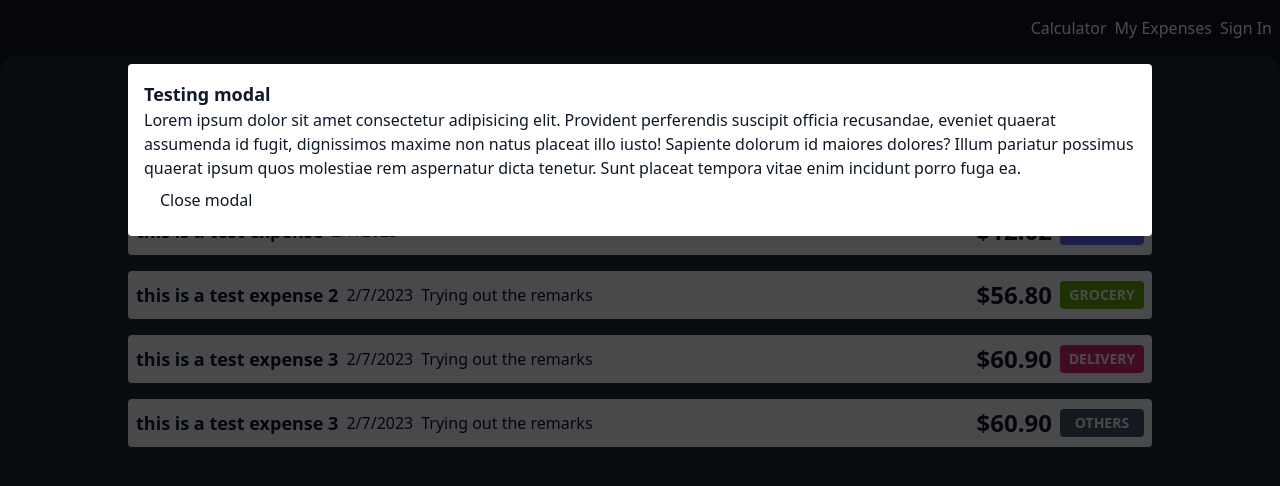
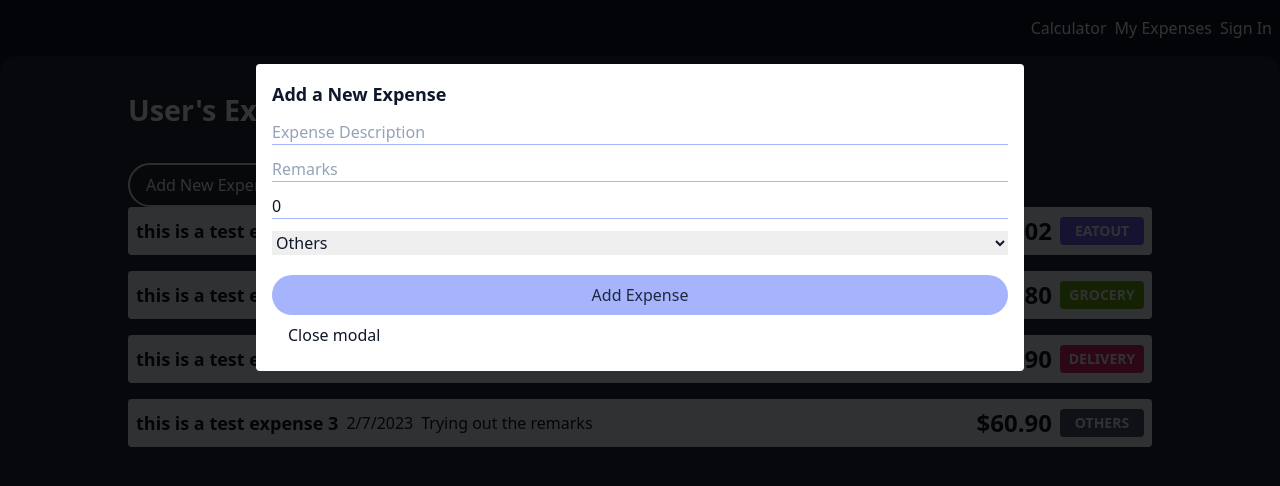
Before and after one commit to charmainelhm/chowbread-frontend, a React (Create React App) app: page /expenses in a window 1280 px wide. Both pictures are taken after a click on the button "Add New Expense". Shown: the top 486 px of the page. Built offline with nearby package versions, Linux system fonts and the light colour scheme; the HTML template or start-up script is replaced by a standard one.

Commit message:
Create add expense form

```diff
--- a/src/components/Modal.js
+++ b/src/components/Modal.js
@@ -1,20 +1,61 @@
+import { createExpenseInputs } from "../data/formData";
+import FormInput from "../components/FormInput";
+import { useState } from "react";
+import { expenseType } from "../data/expenseType";
+import { toTitleCase } from "../helperFunctions";
+
 const Modal = ({ toggleModal }) => {
+  const [expenseValues, setExpenseValues] = useState({
+    description: "",
+    remarks: "",
+    amount: 0,
+    type: "OTHERS",
+  });
+
+  const onInputChange = (e) => {
+    setExpenseValues({
+      ...expenseValues,
+      [e.target.name]: e.target.value,
+    });
+  };
+
+  const onTypeChange = (e) => {
+    setExpenseValues({
+      ...expenseValues,
+      type: e.target.value,
+    });
+  };
+
+  const handleSubmit = (e) => {
+    e.preventDefault();
+    console.log(expenseValues);
+  };
   return (
     <div className="modal">
       <div
-        className="fill-screen bg-black opacity-70"
+        className="fill-screen bg-black opacity-80"
         onClick={toggleModal}
       ></div>
       <div className="modal-content">
-        <h2>Testing modal</h2>
-        <p>
-          Lorem ipsum dolor sit amet consectetur adipisicing elit. Provident
-          perferendis suscipit officia recusandae, eveniet quaerat assumenda id
-          fugit, dignissimos maxime non natus placeat illo iusto! Sapiente
-          dolorum id maiores dolores? Illum pariatur possimus quaerat ipsum quos
-          molestiae rem aspernatur dicta tenetur. Sunt placeat tempora vitae
-          enim incidunt porro fuga ea.
-        </p>
+        <h2 className="mb-3">Add a New Expense</h2>
+        <form className="flex flex-col gap-3 " onSubmit={handleSubmit}>
+          {createExpenseInputs.map((input) => (
+            <FormInput
+              key={input.id}
+              {...input}
+              value={expenseValues[input.name]}
+              onChange={onInputChange}
+            />
+          ))}
+          <select value={expenseValues.type} onChange={onTypeChange}>
+            {expenseType.map((type) => (
+              <option value={type}>{toTitleCase(type)}</option>
+            ))}
+          </select>
+          <button className="btn btn-solid mt-2" type="submit">
+            Add Expense
+          </button>
+        </form>
         <button className="btn" onClick={toggleModal}>
           Close modal
         </button>
--- /dev/null
+++ b/src/data/expenseType.js
@@ -0,0 +1 @@
+export const expenseType = ["EATOUT", "DELIVERY", "GROCERY", "OTHERS"];
--- a/src/data/formData.js
+++ b/src/data/formData.js
@@ -1,44 +1,43 @@
-const registerInputs = [
+export const loginInputs = [
   {
     id: 1,
     name: "email",
     type: "email",
     placeholder: "Email",
-    errorMessage: "It should be a valid email address!",
     required: true,
   },
   {
     id: 2,
-    name: "firstName",
+    name: "password",
+    type: "password",
+    placeholder: "Password",
+    required: true,
+  },
+];
+
+export const createExpenseInputs = [
+  {
+    id: 1,
+    name: "description",
     type: "text",
-    placeholder: "First Name",
-    errorMessage: "Please let us know your first name!",
+    placeholder: "Expense Description",
+    errorMessage: "Required field",
     required: true,
   },
   {
-    id: 3,
-    name: "lastName",
+    id: 2,
+    name: "remarks",
     type: "text",
-    placeholder: "Last Name",
-    errorMessage: "Please let us know your last name!",
-    required: true,
+    placeholder: "Remarks",
+    errorMessage: "",
   },
   {
-    id: 4,
-    name: "password",
-    type: "password",
-    placeholder: "Password",
-    errorMessage: "Password should be 6-20 characters",
-    pattern: "^[a-zA-Z0-9!@#$%^&*]{6,20}$",
-    required: true,
-  },
-  {
-    id: 5,
-    name: "confirmPassword",
-    type: "password",
-    placeholder: "Re-enter Password",
-    errorMessage: "Passwords don't match!",
-    pattern: registerValues.password,
+    id: 3,
+    name: "amount",
+    type: "number",
+    step: "any",
+    placeholder: "Amount Spent",
+    errorMessage: "Required Field",
     required: true,
   },
 ];
--- /dev/null
+++ b/src/helperFunctions.js
@@ -0,0 +1,3 @@
+export const toTitleCase = (string) => {
+  return string.charAt(0) + string.slice(1).toLowerCase();
+};
--- a/src/index.css
+++ b/src/index.css
@@ -46,7 +46,7 @@
   }
 
   .modal-content {
-    @apply bg-white text-slate-900 absolute top-16 left-1/2 w-4/5 max-w-screen-lg p-4 rounded;
+    @apply bg-white text-slate-900 absolute top-16 left-1/2 w-4/5 max-w-screen-md p-4 rounded;
     transform: translateX(-50%);
   }
 
--- a/src/pages/SignIn.js
+++ b/src/pages/SignIn.js
@@ -5,8 +5,9 @@ import { useDispatch } from "react-redux";
 import { useNavigate } from "react-router";
 import { Link } from "react-router-dom";
 import FormInput from "../components/FormInput";
+import { loginInputs } from "../data/formData";
 import { loginSuccess } from "../redux/userSlice";
-import { API_URL, loginInputs } from "../util";
+import { API_URL } from "../util";
 
 const SignIn = ({ setCookie }) => {
   const dispatch = useDispatch();
--- a/src/util.js
+++ b/src/util.js
@@ -1,18 +1,2 @@
 export const API_URL = "https://chowbread-server.cyclic.app/api";
 // export const API_URL = "http://localhost:3001/api";
-export const loginInputs = [
-  {
-    id: 1,
-    name: "email",
-    type: "email",
-    placeholder: "Email",
-    required: true,
-  },
-  {
-    id: 2,
-    name: "password",
-    type: "password",
-    placeholder: "Password",
-    required: true,
-  },
-];
```
